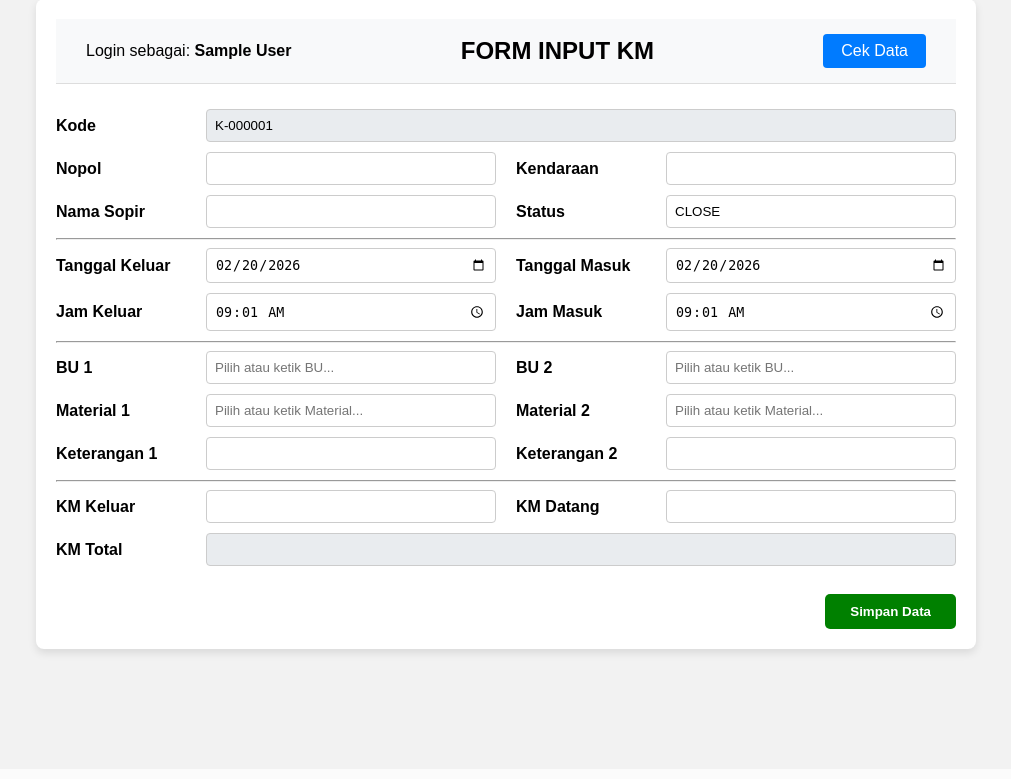
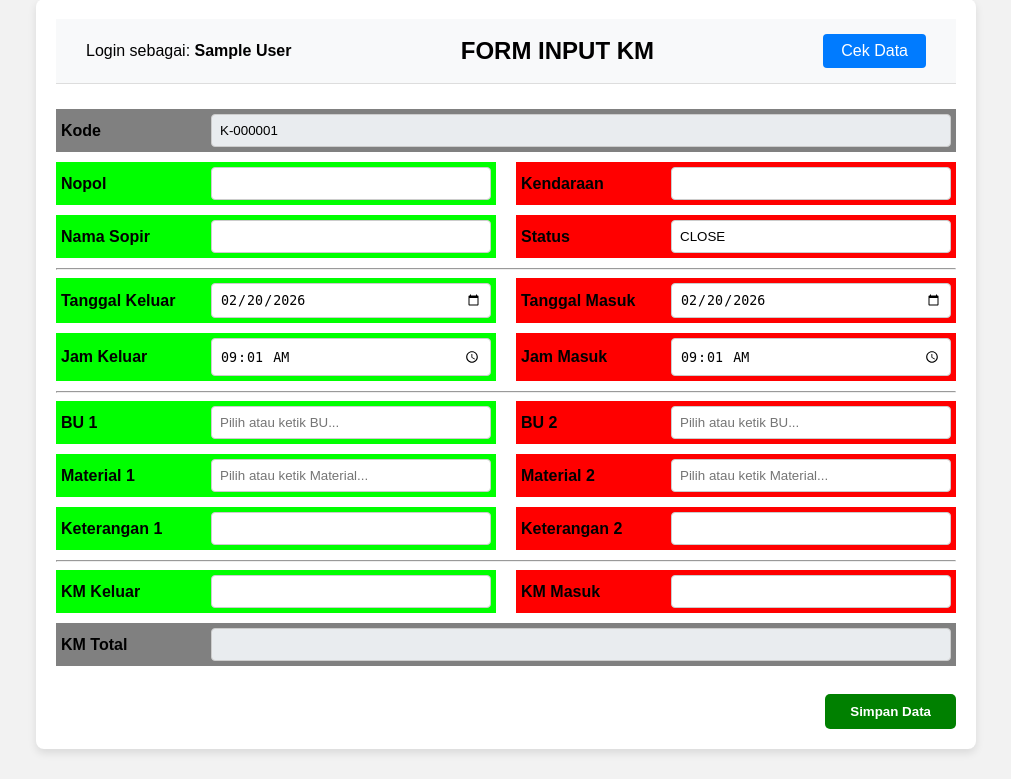
Before and after one commit to ajitugas19-design/Project-magang-1, a PHP site: page /Dashbord.php in a window 1280 px wide. Shown: the part 31-810 px from the top of the page, without its empty margins (134-1145 px from the left). Before the commit the page ends 688 px from the top, so only its background shows below. Run offline with PHP 8.4, Linux system fonts and the light colour scheme; the visitor is signed in with stand-in values (Sample User, id 1); data that the repository does not hold is empty.

```diff
--- a/Cekdata.php
+++ b/Cekdata.php
@@ -107,6 +107,7 @@ body {
 
 .btn-gray { background:#6c757d; color:white; }
 .btn-blue { background:#007bff; color:white; }
+.btn-green { background:#28a745; color:white; }
 
 /* TABLE */
 .table-container { overflow-x:auto; }
@@ -235,6 +236,8 @@ Data tidak ditemukan
 <p style="text-align:center;font-size:11px;color:#888;">
 * Klik baris untuk mengedit data
 </p>
-<a href="export_xls.php?search_date=<?= urlencode($search_date) ?>&search_nopol=<?= urlencode($search_nopol) ?>" class="btn btn-blue btn-right">&larr; EXPORT</a>
+<a href="export_xls.php?search_date=<?= urlencode($search_date)
+?>&search_nopol=<?= urlencode($search_nopol)
+?>" class="btn btn-green btn-right">&larr; EXPORT</a>
 </body>
 </html>
--- a/Dashbord.php
+++ b/Dashbord.php
@@ -111,7 +111,7 @@ if (!empty($edit_id)) {
     </div>
 
     <form method="POST" action="simpan.php">
-        <div class="form-row">
+        <div class="form-row"style="background-color: grey; padding:5px;">
             <div class="form-group">
                 <label>Kode</label>
                 <input type="text" name="kode" value="<?= $kode_baru ?>" readonly>
@@ -119,87 +119,86 @@ if (!empty($edit_id)) {
         </div>
 
         <div class="form-row">
-            <div class="form-group">
+            <div class="form-group"style="background-color: lime; padding:5px;">
                 <label>Nopol</label>
                 <input type="text" name="nopol">
             </div>
-            <div class="form-group">
+            <div class="form-group"style="background-color: red; padding:5px;">
                 <label>Kendaraan</label>
                 <input type="text" name="kendaraan">
             </div>
         </div>
 
         <div class="form-row">
-            <div class="form-group">
+            <div class="form-group"style="background-color: lime; padding:5px;">
                 <label>Nama Sopir</label>
                 <input type="text" name="sopir">
             </div>
-            <div class="form-group">
+            <div class="form-group"style="background-color: red; padding:5px;">
     <label>Status</label>
     <input type="text" id="statusInput" name="status" value="CLOSE" class="form-control">
-</div>
+    </div>
         </div>
 
         <hr>
 
         <div class="form-row">
-            <div class="form-group">
+            <div class="form-group"style="background-color: lime; padding:5px;">
                 <label>Tanggal Keluar</label>
                 <input type="date" name="tgl_out" value="<?= date('Y-m-d') ?>">
             </div>
-            <div class="form-group">
+            <div class="form-group"style="background-color: red; padding:5px;">
                 <label>Tanggal Masuk</label>
                 <input type="date" name="tgl_in" value="<?= date('Y-m-d') ?>">
             </div>
         </div>
 
         <div class="form-row">
-    <div class="form-group">
+    <div class="form-group"style="background-color: lime; padding:5px;">
         <label>Jam Keluar</label>
         <input type="time" name="jam_out" value="<?= date('H:i') ?>">
     </div>
-    <div class="form-group">
+    <div class="form-group"style="background-color: red; padding:5px;">
         <label>Jam Masuk</label>
         <input type="time" name="jam_in" value="<?= date('H:i') ?>">
     </div>
 </div>
-
         <hr>
 
         <div class="form-row">
-            <div class="form-group">
+            <div class="form-group"style="background-color: lime; padding:5px;">
                 <label>BU 1</label>
                 <input type="text" name="bu" list="data_bu" placeholder="Pilih atau ketik BU...">
                 <datalist id="data_bu">
                     <?= $bu_list ?>
                 </datalist>
             </div>
-            <div class="form-group">
+            <div class="form-group"style="background-color: red; padding:5px;">
                 <label>BU 2</label>
                 <input type="text" name="bu2" list="data_bu" placeholder="Pilih atau ketik BU...">
             </div>
         </div>
 
         <div class="form-row">
-            <div class="form-group">
+            <div class="form-group"style="background-color: lime; padding:5px;">
                 <label>Material 1</label>
                 <input type="text" name="material" list="data_material" placeholder="Pilih atau ketik Material...">
                 <datalist id="data_material">
                     <?= $material_list ?>
                 </datalist>
             </div>
-            <div class="form-group">
+            <div class="form-group"style="background-color: red; padding:5px;">
                 <label>Material 2</label>
                 <input type="text" name="material2" list="data_material" placeholder="Pilih atau ketik Material...">
             </div>
         </div>
 
         <div class="form-row">
-            <div class="form-group">
+            <div class="form-group"style="background-color: lime; padding:5px;">
                 <label>Keterangan 1</label>
                 <input type="text" name="ket">
             </div>
-            <div class="form-group">
+            <div class="form-group"style="background-color: red; padding:5px;">
                 <label>Keterangan 2</label>
                 <input type="text" name="ket2">
             </div>
@@ -208,19 +207,19 @@ if (!empty($edit_id)) {
         <hr>
 
          <div class="form-row">
-            <div class="form-group">
+            <div class="form-group"style="background-color: lime; padding:5px;">
                 <label>KM Keluar</label>
                 <input type="number" name="km_keluar" id="km_keluar">
             </div>
 
-            <div class="form-group">
-                <label>KM Datang</label>
+            <div class="form-group"style="background-color: red; padding:5px;">
+                <label>KM Masuk</label>
                 <input type="number" name="km_datang" id="km_datang">
             </div>
         </div>
 
         <div class="form-row">
-            <div class="form-group">
+            <div class="form-group"style="background-color: gray; padding:5px;">
                 <label>KM Total</label>
                 <input type="number" name="km_total" id="km_total" readonly style="font-weight: bold; color: blue;">
             </div>
@@ -243,7 +242,7 @@ const total = document.getElementById("km_total");
 function hitungKM(){
     let d = parseInt(datang.value) || 0;
     let k = parseInt(keluar.value) || 0;
-    total.value = k - d;
+    total.value = d - k;
 }
 
 datang.addEventListener("input", hitungKM);
```
Also changed, not shown: edit.php (+31 -31 lines).
